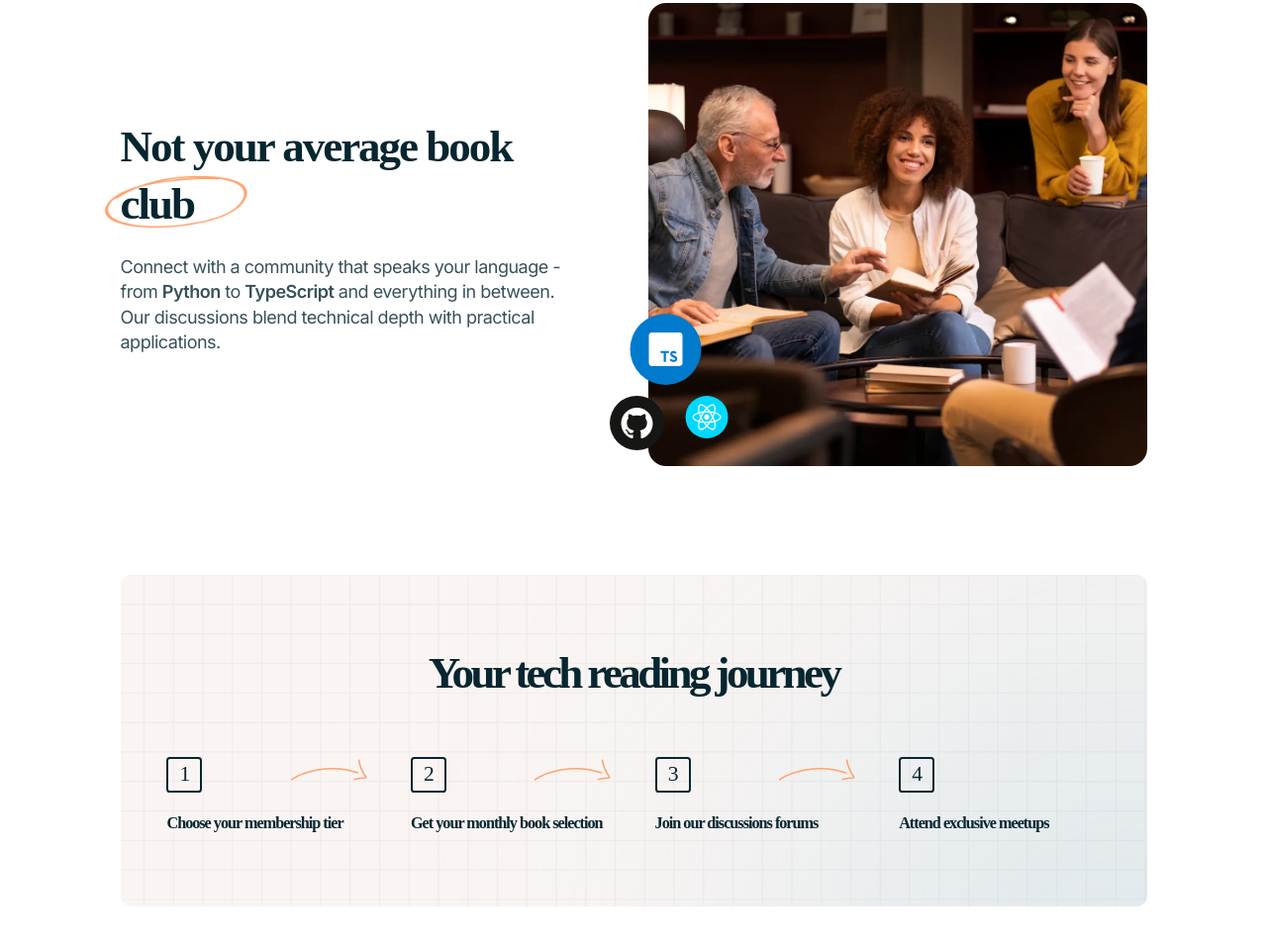
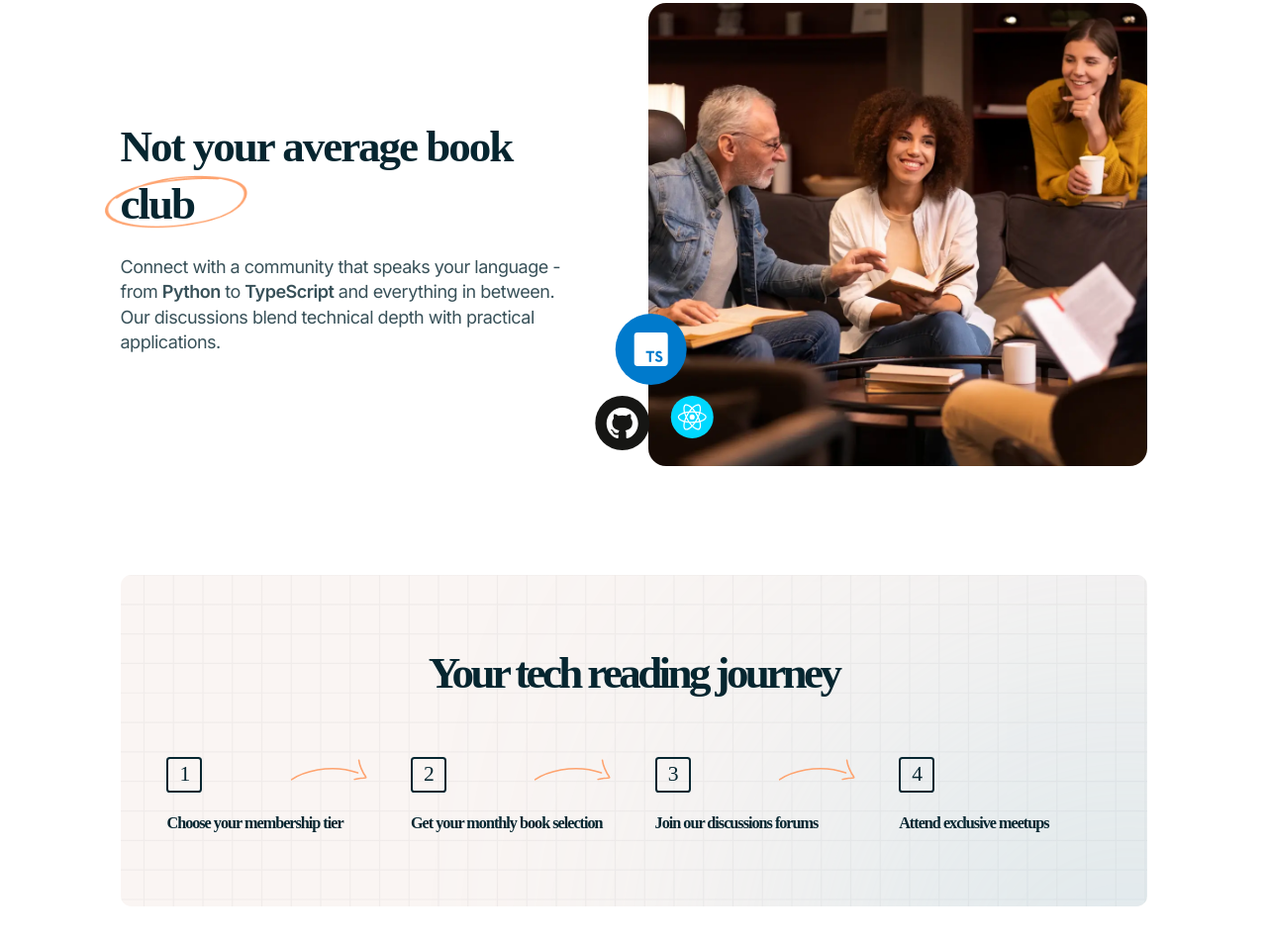
Before and after one commit to Bobstyle23/book-club-landing-page, a plain HTML site: page starter-code/index.html in a window 1280 px wide. Shown: the part 1445-2399 px from the top of the page at 99% size. Drawn offline with Linux system fonts and the light colour scheme; a web font is replaced by a local one.

Commit message:
Modify logos position

```diff
--- a/styles/layout/_introduction.scss
+++ b/styles/layout/_introduction.scss
@@ -83,8 +83,8 @@
     &__logos {
         position: absolute;
         bottom: 2rem;
-        left: 50%;
-        transform: translateX(-20%);
+        left: 49%;
+        transform: translateX(-24%);
     }
 }
 
```
Also changed, not shown: styles/main.css, styles/main.min.css.
